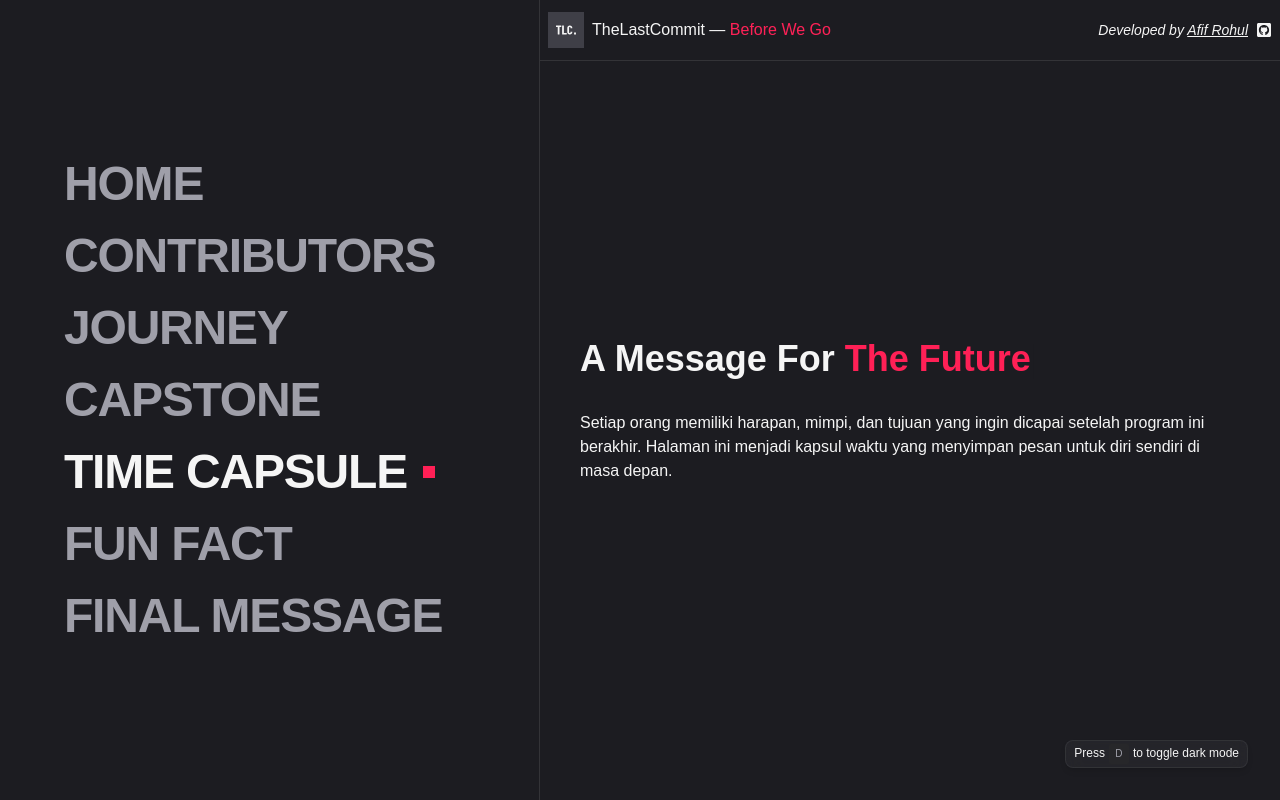
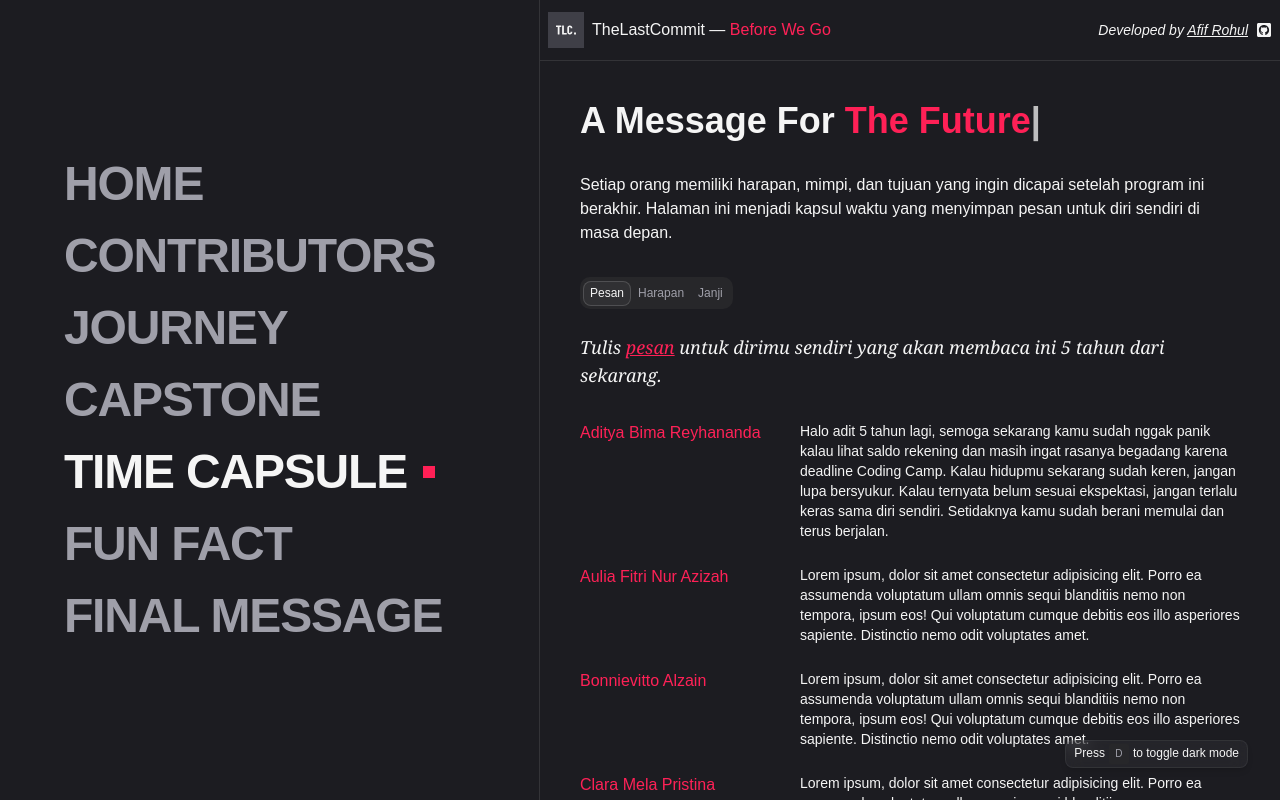
Before and after one commit to afifrohul/cfc-22-the-last-commit, a React (Vite) app: page /time-capsule in a window 1280 px wide. Shown: the top 800 px of the page. Built offline with nearby package versions, Linux system fonts and the light colour scheme.

Commit message:
feat: update time capsule page

```diff
--- a/src/pages/capstone.tsx
+++ b/src/pages/capstone.tsx
@@ -34,9 +34,9 @@ export default function Capstone() {
         <div className="mt-8">
           <Tabs defaultValue="opinion" className="w-full">
             <TabsList>
-              <TabsTrigger value="opinion">Opinion</TabsTrigger>
-              <TabsTrigger value="learning">Learning</TabsTrigger>
-              <TabsTrigger value="proud">Proud</TabsTrigger>
+              <TabsTrigger value="opinion">Pendapat</TabsTrigger>
+              <TabsTrigger value="learning">Pembelajaran</TabsTrigger>
+              <TabsTrigger value="proud">Bangga</TabsTrigger>
             </TabsList>
             <TabsContent value="opinion">
               <TabsContentItem
--- a/src/pages/journey.tsx
+++ b/src/pages/journey.tsx
@@ -37,10 +37,10 @@ export default function Journey() {
         <div className="mt-8">
           <Tabs defaultValue="expectation" className="w-full">
             <TabsList>
-              <TabsTrigger value="expectation">Expectation</TabsTrigger>
-              <TabsTrigger value="challenge">Challenge</TabsTrigger>
-              <TabsTrigger value="grateful">Grateful</TabsTrigger>
-              <TabsTrigger value="changes">Changes</TabsTrigger>
+              <TabsTrigger value="expectation">Ekspektasi</TabsTrigger>
+              <TabsTrigger value="challenge">Tantangan</TabsTrigger>
+              <TabsTrigger value="grateful">Bersyukur</TabsTrigger>
+              <TabsTrigger value="changes">Perubahan</TabsTrigger>
             </TabsList>
             <TabsContent value="expectation">
               <TabsContentItem
--- a/src/pages/time-capsule.tsx
+++ b/src/pages/time-capsule.tsx
@@ -1,9 +1,22 @@
 import TypingHeadline from "@/components/typing-headline"
+import { Tabs, TabsContent, TabsList, TabsTrigger } from "@/components/ui/tabs"
+import TabsContentItem from "@/components/tabs-content-item"
+import { timeCapsule } from "@/lib/data/time-capsule-data"
+
+const message = timeCapsule.map((item) => {
+  return { name: item.name, content: item.message }
+})
+const hope = timeCapsule.map((item) => {
+  return { name: item.name, content: item.hope }
+})
+const promise = timeCapsule.map((item) => {
+  return { name: item.name, content: item.promise }
+})
 
 export default function TimeCapsule() {
   return (
     <div className="flex flex-1 flex-col items-center justify-center">
-      <div className="px-4 pb-4 md:px-10 md:pb-10">
+      <div className="px-4 pb-4 md:p-10">
         <TypingHeadline
           segments={[
             { text: "A Message For  " },
@@ -17,6 +30,51 @@ export default function TimeCapsule() {
             menyimpan pesan untuk diri sendiri di masa depan.
           </p>
         </div>
+        <div className="mt-8">
+          <Tabs defaultValue="message" className="w-full">
+            <TabsList>
+              <TabsTrigger value="message">Pesan</TabsTrigger>
+              <TabsTrigger value="hope">Harapan</TabsTrigger>
+              <TabsTrigger value="promise">Janji</TabsTrigger>
+            </TabsList>
+            <TabsContent value="message">
+              <TabsContentItem
+                headline={
+                  <p className="font-serif text-lg font-medium italic">
+                    Tulis <span className="text-rose-500 underline">pesan</span>{" "}
+                    untuk dirimu sendiri yang akan membaca ini 5 tahun dari
+                    sekarang.
+                  </p>
+                }
+                data={message}
+              />
+            </TabsContent>
+            <TabsContent value="hope">
+              <TabsContentItem
+                headline={
+                  <p className="font-serif text-lg font-medium italic">
+                    Dalam 5 tahun ke depan, kamu{" "}
+                    <span className="text-rose-500 underline">berharap</span>{" "}
+                    sedang berada di posisi seperti apa?
+                  </p>
+                }
+                data={hope}
+              />
+            </TabsContent>
+            <TabsContent value="promise">
+              <TabsContentItem
+                headline={
+                  <p className="font-serif text-lg font-medium italic">
+                    Satu <span className="text-rose-500 underline">janji</span>{" "}
+                    yang ingin kamu buat untuk dirimu sendiri setelah Coding
+                    Camp berakhir.
+                  </p>
+                }
+                data={promise}
+              />
+            </TabsContent>
+          </Tabs>
+        </div>
       </div>
     </div>
   )
```
